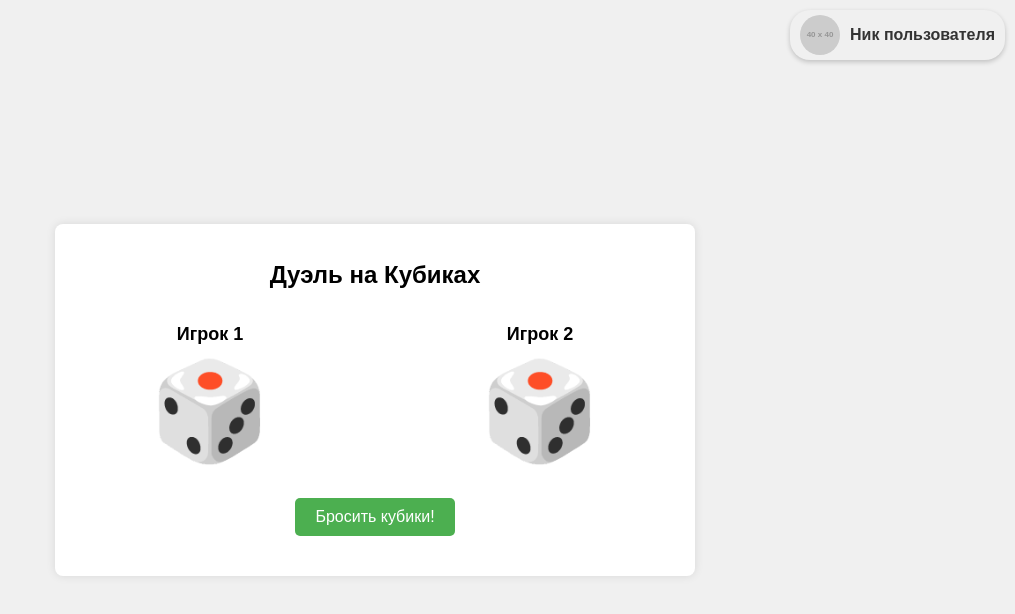
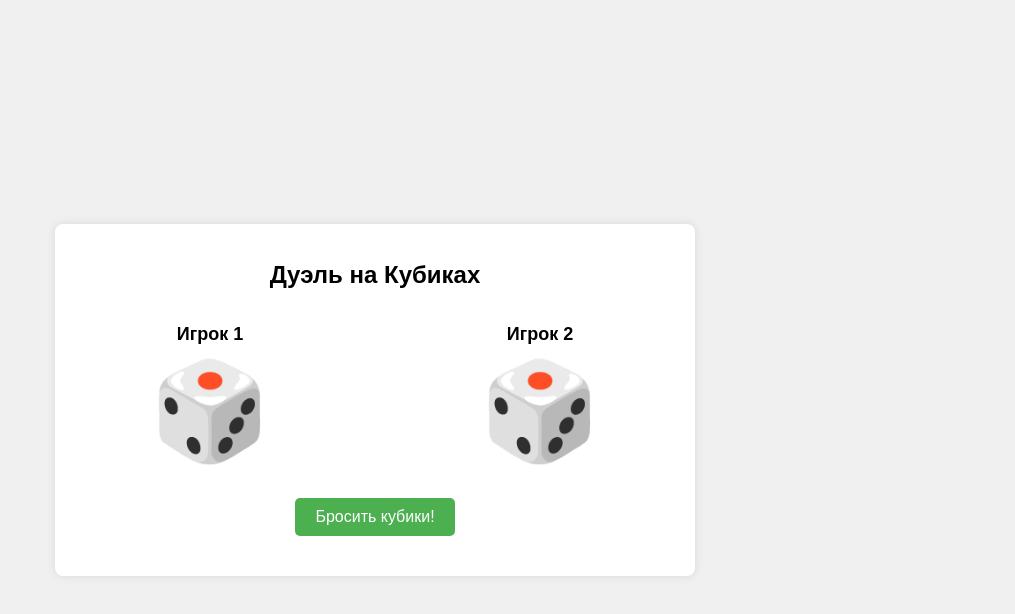
Before and after one commit to MalinovyjMakintosh/dice, a plain HTML site: page index.html in a window 1280 px wide. Shown: the whole page, without its empty margins (265-1280 px from the left). Drawn offline with Linux system fonts and the light colour scheme; placeholder pictures from the web are drawn by us.

Commit message:
Update index.html

```diff
--- a/index.html
+++ b/index.html
@@ -5,41 +5,8 @@
     <meta name="viewport" content="width=device-width, initial-scale=1.0">
     <title>Дуэль на Кубиках</title>
     <link rel="stylesheet" href="styles.css">
-    <style>
-        /* Добавляем стили для иконки профиля */
-        .profile {
-            position: absolute;
-            top: 10px;
-            right: 10px;
-            display: flex;
-            align-items: center;
-            background-color: #f0f0f0;
-            padding: 5px 10px;
-            border-radius: 20px;
-            box-shadow: 0 2px 5px rgba(0, 0, 0, 0.2);
-        }
-
-        .profile img {
-            border-radius: 50%;
-            width: 40px;
-            height: 40px;
-            margin-right: 10px;
-        }
-
-        .profile .username {
-            font-size: 16px;
-            font-weight: bold;
-            color: #333;
-        }
-    </style>
 </head>
 <body>
-    <!-- Иконка профиля -->
-    <div class="profile">
-        <img id="profileAvatar" src="https://via.placeholder.com/40" alt="Аватар">
-        <span id="profileUsername" class="username">Ник пользователя</span>
-    </div>
-
     <div class="container">
         <h1>Дуэль на Кубиках</h1>
         <div class="players">
```
